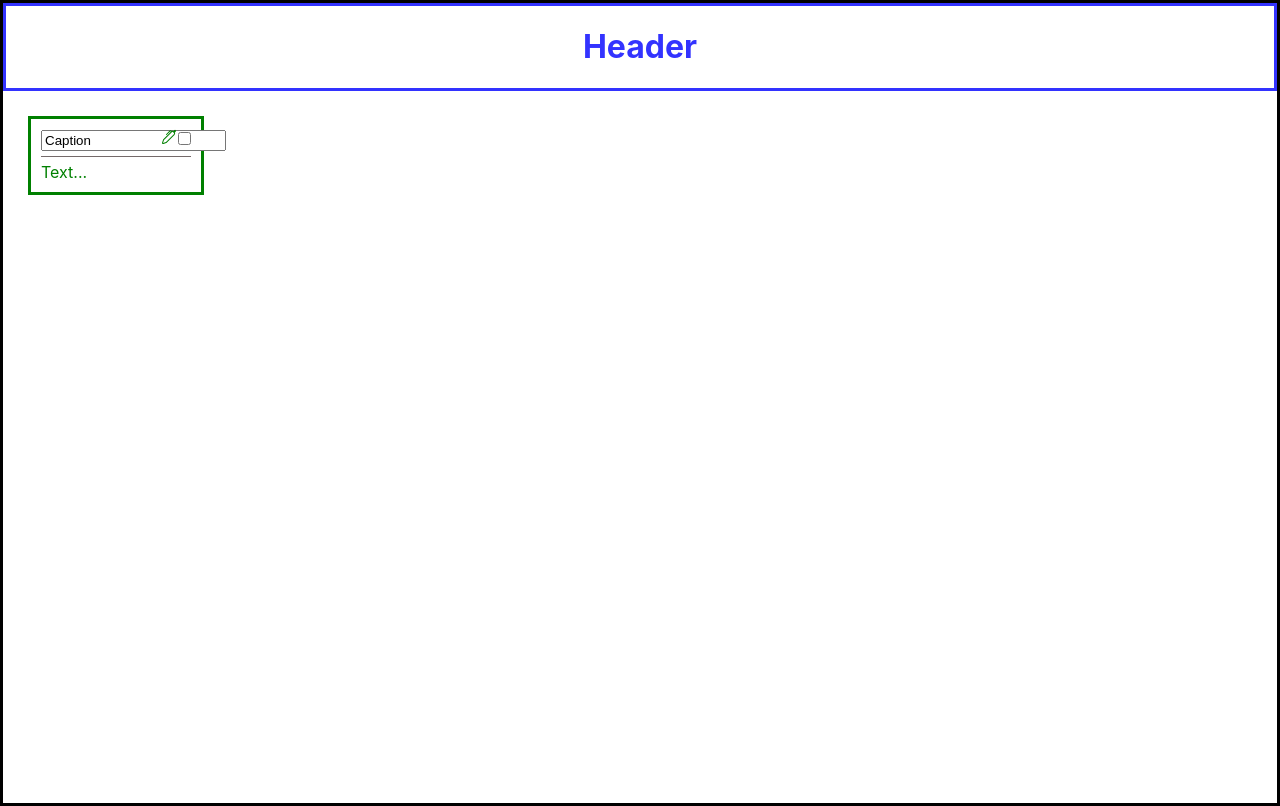
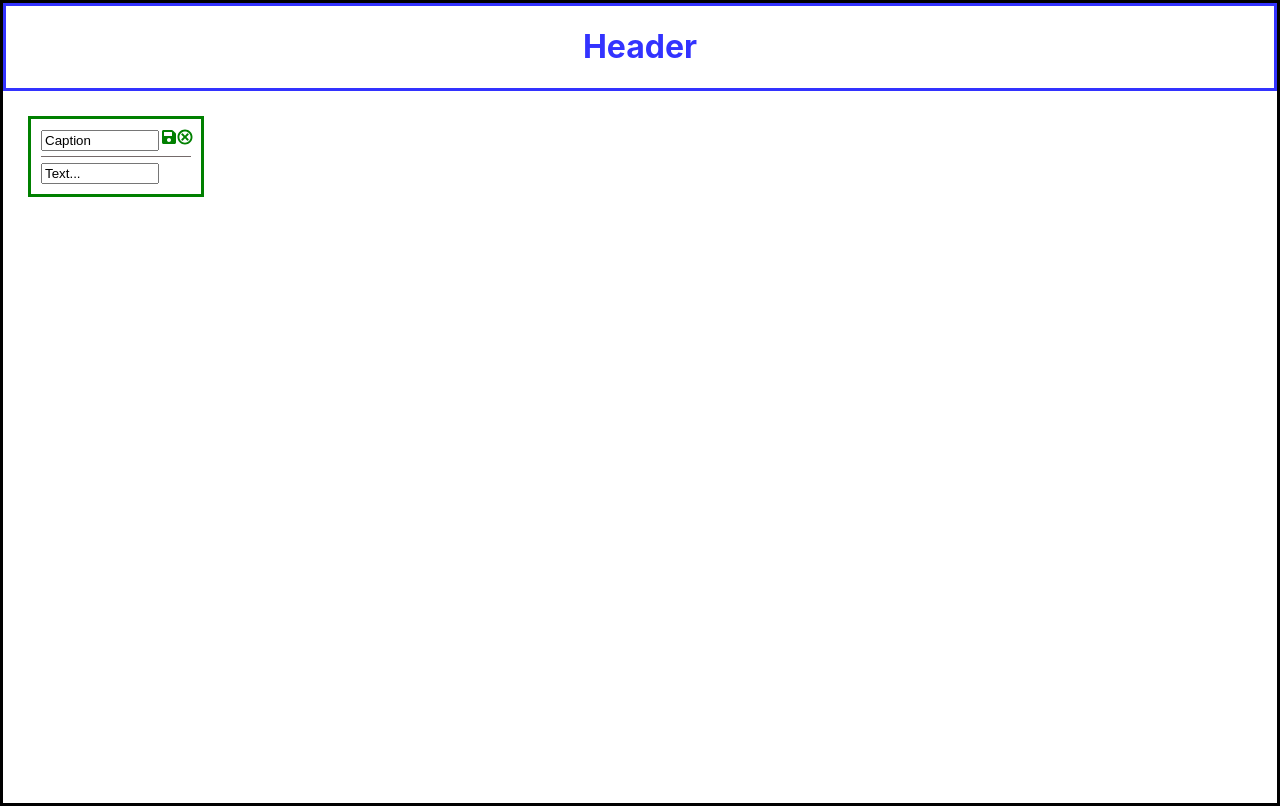
Before and after one commit to ashubenok710/IBA-ReactJS, a React (Create React App) app: page / in a window 1280 px wide. Both pictures are taken after a click on the element 169 px from the left and 138 px from the top of the page. Built offline with nearby package versions, Linux system fonts and the light colour scheme.

Commit message:
Task3 Done

```diff
--- a/src/App.js
+++ b/src/App.js
@@ -7,25 +7,16 @@ import Card from "./Card";
 
 class App extends React.Component {
   state = {
-    firstCard: {
-      header: "Caption",
-      text: "Text...",
-    },
+    header: "Caption",
+    text: "Text...",
   };
 
-  headerChange = (e) => {
-    this.setState({
-      firstCard: {
-        header: e.target.value,
-        text: this.state.firstCard.text,
-      },
-    });
+  setCard = (header, text) => {
+    this.setState({ header, text });
   };
 
   render() {
-    const {
-      firstCard: { header, text },
-    } = this.state;
+    const { header, text } = this.state;
 
     return (
       <div className="App">
@@ -34,7 +25,7 @@ class App extends React.Component {
             <Header headerText="Header"></Header>
           </Row>
           <Row className="cardWrapper">
-            <Card headerText={header} onHeaderChange={this.headerChange}>
+            <Card headerText={header} onSetCard={this.setCard}>
               {text}
             </Card>
           </Row>
--- a/src/Card/Card.css
+++ b/src/Card/Card.css
@@ -1,10 +1,3 @@
-.card-header {
-    border-bottom: 1px solid rgb(116, 106, 106);
-    margin-bottom: 5px;
-    font-weight: bold;
-    padding-bottom: 5px;
-}
-
 .card {
     display: inline-block;
     border: 3px solid green;
@@ -13,9 +6,20 @@
     padding: 10px;
 }
 
+.card-header {
+    border-bottom: 1px solid rgb(116, 106, 106);
+    margin-bottom: 5px;
+    font-weight: bold;
+    padding-bottom: 5px;
+}
+
 .card-checked{
     border: 3px solid blue;
     color: blue;
+}
+
+.narrow-input{
+    width: 110px;
 }
 
 .absolute{
--- a/src/Card/index.js
+++ b/src/Card/index.js
@@ -4,6 +4,8 @@ import classNames from "classnames/bind";
 import StatelessCheckbox from "../StatelessCheckbox/index.js";
 
 import { BsPen } from "react-icons/bs";
+import { FaSave } from "react-icons/fa";
+import { GiCancel } from "react-icons/gi";
 
 class Card extends React.Component {
   constructor(props) {
@@ -15,7 +17,16 @@ class Card extends React.Component {
   state = {
     checked: false,
     isEdit: false,
+    initHeader: "",
+    initText: "",
   };
+
+  componentDidMount() {
+    this.setState({
+      initHeader: this.props.headerText,
+      initText: this.props.children,
+    });
+  }
 
   changeMethod() {
     this.setState({
@@ -26,36 +37,68 @@ class Card extends React.Component {
   toogleEditMethod() {
     this.setState({
       isEdit: !this.state.isEdit,
+      checked: false,
     });
   }
 
+  headerChange = (e) => {
+    this.setState({
+      initHeader: e.target.value,
+    });
+  };
+
+  textChange = (e) =>
+    this.setState({
+      initText: e.target.value,
+    });
+
   render() {
-    const { checked, isEdit } = this.state;
-    const { className, headerText, children, onHeaderChange } = this.props;
+    const { checked, isEdit, initHeader, initText } = this.state;
+    const { className, headerText, children, onSetCard } = this.props;
 
-    var cardClass = classNames("card", className, {
+    var cardStyle = classNames("card", className, {
       "card-checked": this.state.checked,
     });
 
     return (
-      <div className={cardClass}>
-        {/* alternate approach  </div><div className={`card ${checked ? "card-styled" : ""}`}>  */}
-        <span className="absolute pen" onClick={this.toogleEditMethod}>
-          <BsPen />
-        </span>
-        <span className="absolute checkbox">
-          <StatelessCheckbox checked={checked} onChange={this.changeMethod} />
-        </span>
-
+      <div className={cardStyle}>
         {isEdit ? (
           <>
+            <span className="absolute pen" onClick={this.toogleEditMethod}>
+              <FaSave onClick={() => onSetCard(initHeader, initText)} />
+              <GiCancel
+                onClick={() =>
+                  this.setState({ initHeader: headerText, initText: children })
+                }
+              />
+            </span>
+
             <div className="card-header">
-              <input value={headerText} onChange={onHeaderChange} />
+              <input
+                className="narrow-input"
+                value={initHeader}
+                onChange={this.headerChange}
+              />
             </div>
-            <div>{children}</div>
+            <div>
+              <input
+                className="narrow-input"
+                value={initText}
+                onChange={this.textChange}
+              />
+            </div>
           </>
         ) : (
           <>
+            <span className="absolute pen" onClick={this.toogleEditMethod}>
+              <BsPen />
+            </span>
+            <span className="absolute checkbox">
+              <StatelessCheckbox
+                checked={checked}
+                onChange={this.changeMethod}
+              />
+            </span>
             <div className="card-header">{headerText}</div>
             <div>{children}</div>
           </>
--- a/src/StatelessCheckbox/index.js
+++ b/src/StatelessCheckbox/index.js
@@ -1,9 +1,10 @@
-import React from 'react';
+import React from "react";
 
-const StatelessCheckbox = ({ label, checked, onChange }) =>
+const StatelessCheckbox = ({ label, checked, onChange }) => (
   <div>
-    <input onChange={onChange} type="checkbox" checked={checked} />
+    <input type="checkbox" checked={checked} onChange={onChange} />
     {label && <label>{label}</label>}
   </div>
+);
 
 export default StatelessCheckbox;
```
